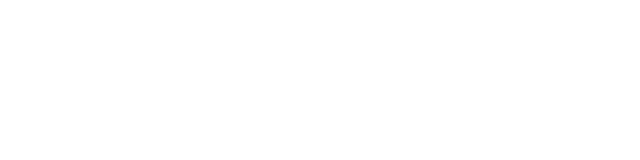
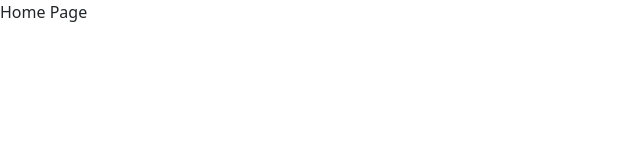
Before and after one commit to shixumi/GEDSIHUB_Module_1_frontend, a React (Create React App) app: page /home in a window 1280 px wide. Before the commit this address had no page. Shown: the top 160 px of the page, without its empty margins (0-640 px from the left). Built offline with nearby package versions, Linux system fonts and the light colour scheme.

Commit message:
Refined HomePage, LoginPage and fixed EmailSent.js

```diff
--- a/src/App.js
+++ b/src/App.js
@@ -5,6 +5,7 @@
 import RegisterPage from './pages/RegisterPage';
 import EmailSent from './pages/Emailsent';
 import ActivationPage from './pages/ActivationPage';
+import HomePage from './pages/HomePage';
 import './bootstrap/css/bootstrap.min.css';
 import './css/activation.css';
 
@@ -19,9 +20,10 @@
         <Route path="/register" element={<RegisterPage />} />
         <Route path="/email-sent" element={<EmailSent />} />
         <Route path="/activate/:uid/:token" element={<ActivationPage />} />
+        <Route path="/home" element={<HomePage />} />
         <Route
-          path="/"
-          element={isAuthenticated ? <h1>Home Page</h1> : <Navigate to="/login" />}
+          path=""
+          element={isAuthenticated ? <Navigate to="/home" /> : <Navigate to="/login" />}
         />
       </Routes>
     </Router>
--- a/src/pages/Emailsent.js
+++ b/src/pages/Emailsent.js
@@ -1,6 +1,5 @@
 import React, { useState } from 'react';
 import { useNavigate } from 'react-router-dom';
-import '../css/activation.css';
 
 const EmailSent = () => {
     return (
--- /dev/null
+++ b/src/pages/HomePage.js
@@ -0,0 +1,9 @@
+const HomePage = () => {
+    return (
+        <div>
+           <p>Home Page</p>
+        </div>
+    );
+};
+
+export default HomePage;
--- a/src/pages/LoginPage.js
+++ b/src/pages/LoginPage.js
@@ -22,7 +22,7 @@
       if (response.ok) {
         const data = await response.json();
         localStorage.setItem('token', data.token);
-        navigate('/');
+        navigate('/home');
       } else {
         const errorData = await response.json();
         setError(errorData.detail || 'Login failed');
```
